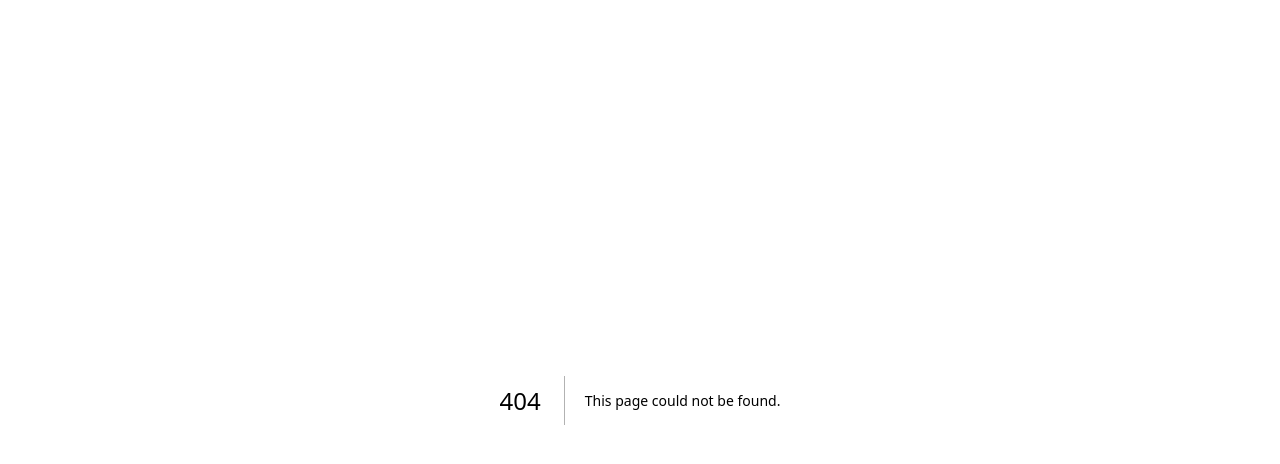
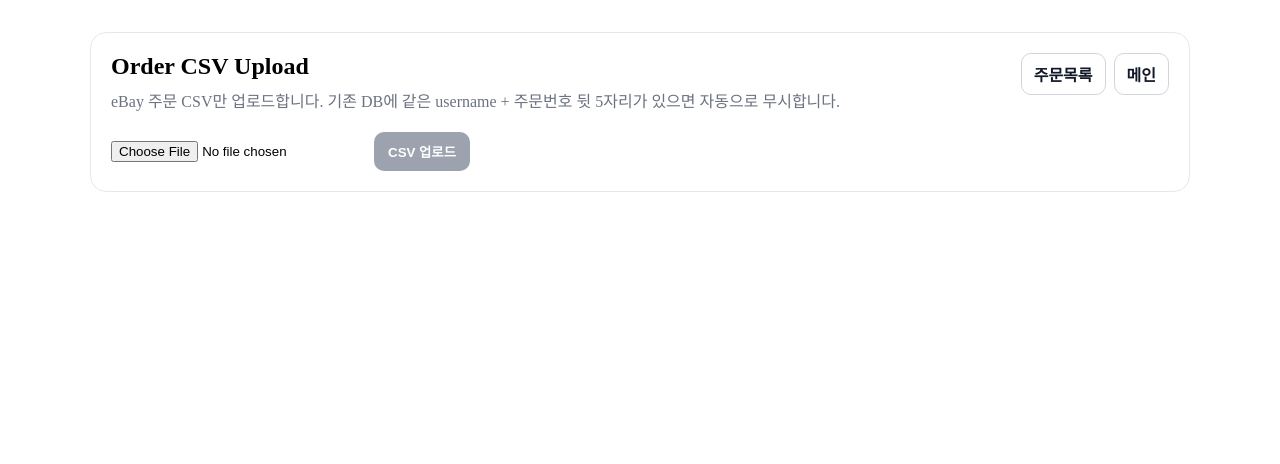
Before and after one commit to ddogagak/shipping, a Next.js app in the folder web/: page /order-upload in a window 1280 px wide. Before the commit this address had no page. Shown: the top 464 px of the page. Built offline with nearby package versions, Linux system fonts and the light colour scheme.

Commit message:
Create page.tsx

```diff
--- /dev/null
+++ b/web/app/order-upload/page.tsx
@@ -0,0 +1,270 @@
+"use client";
+
+import Link from "next/link";
+import { useState } from "react";
+import { useRouter } from "next/navigation";
+
+type SkippedOrder = {
+  order_number: string;
+  username: string;
+  reason: string;
+};
+
+type UploadResult = {
+  ok?: boolean;
+  saved?: number;
+  skipped_count?: number;
+  skipped?: SkippedOrder[];
+  message?: string;
+  error?: string;
+  detail?: string;
+};
+
+export default function OrderUploadPage() {
+  const router = useRouter();
+  const [file, setFile] = useState<File | null>(null);
+  const [loading, setLoading] = useState(false);
+  const [result, setResult] = useState<UploadResult | null>(null);
+
+  async function uploadCsv() {
+    if (!file) {
+      setResult({ error: "CSV 파일을 선택해 주세요." });
+      return;
+    }
+
+    setLoading(true);
+    setResult(null);
+
+    try {
+      const formData = new FormData();
+      formData.append("file", file);
+
+      const response = await fetch("/api/import/ebay-csv", {
+        method: "POST",
+        body: formData,
+      });
+
+      const json = (await response.json()) as UploadResult;
+
+      if (!response.ok) {
+        setResult({
+          error: json.error || "업로드 실패",
+          detail: json.detail,
+        });
+        return;
+      }
+
+      setResult(json);
+    } catch (error) {
+      setResult({
+        error: "업로드 중 오류가 발생했습니다.",
+        detail: error instanceof Error ? error.message : "Unknown error",
+      });
+    } finally {
+      setLoading(false);
+    }
+  }
+
+  return (
+    <main style={{ maxWidth: 1100, margin: "0 auto", padding: 24 }}>
+      <section
+        style={{
+          border: "1px solid #e5e7eb",
+          borderRadius: 16,
+          padding: 20,
+          background: "#fff",
+        }}
+      >
+        <div
+          style={{
+            display: "flex",
+            justifyContent: "space-between",
+            gap: 16,
+            alignItems: "flex-start",
+            flexWrap: "wrap",
+          }}
+        >
+          <div>
+            <h1 style={{ marginTop: 0, marginBottom: 8 }}>Order CSV Upload</h1>
+            <p style={{ color: "#6b7280", margin: 0 }}>
+              eBay 주문 CSV만 업로드합니다. 기존 DB에 같은 username + 주문번호 뒷 5자리가 있으면 자동으로 무시합니다.
+            </p>
+          </div>
+
+          <div style={{ display: "flex", gap: 8, flexWrap: "wrap" }}>
+            <Link
+              href="/orders"
+              style={{
+                textDecoration: "none",
+                border: "1px solid #d1d5db",
+                padding: "8px 12px",
+                borderRadius: 10,
+                color: "#111827",
+                fontWeight: 700,
+              }}
+            >
+              주문목록
+            </Link>
+            <Link
+              href="/"
+              style={{
+                textDecoration: "none",
+                border: "1px solid #d1d5db",
+                padding: "8px 12px",
+                borderRadius: 10,
+                color: "#111827",
+                fontWeight: 700,
+              }}
+            >
+              메인
+            </Link>
+          </div>
+        </div>
+
+        <div
+          style={{
+            marginTop: 20,
+            display: "flex",
+            gap: 10,
+            flexWrap: "wrap",
+            alignItems: "center",
+          }}
+        >
+          <input
+            type="file"
+            accept=".csv,text/csv"
+            onChange={(event) => {
+              setFile(event.target.files?.[0] || null);
+              setResult(null);
+            }}
+          />
+
+          <button
+            type="button"
+            onClick={uploadCsv}
+            disabled={loading || !file}
+            style={{
+              border: 0,
+              borderRadius: 10,
+              padding: "10px 14px",
+              background: loading || !file ? "#9ca3af" : "#111827",
+              color: "#fff",
+              fontWeight: 800,
+              cursor: loading || !file ? "not-allowed" : "pointer",
+            }}
+          >
+            {loading ? "업로드 중..." : "CSV 업로드"}
+          </button>
+
+          {result?.ok ? (
+            <button
+              type="button"
+              onClick={() => router.push("/orders")}
+              style={{
+                border: "1px solid #d1d5db",
+                borderRadius: 10,
+                padding: "10px 14px",
+                background: "#fff",
+                color: "#111827",
+                fontWeight: 800,
+                cursor: "pointer",
+              }}
+            >
+              주문목록으로 이동
+            </button>
+          ) : null}
+        </div>
+      </section>
+
+      {result ? (
+        <section
+          style={{
+            marginTop: 16,
+            border: "1px solid #e5e7eb",
+            borderRadius: 16,
+            padding: 20,
+            background: "#fff",
+          }}
+        >
+          {result.error ? (
+            <div style={{ color: "#991b1b", fontWeight: 800 }}>
+              {result.error}
+              {result.detail ? <div style={{ marginTop: 8, fontWeight: 500 }}>{result.detail}</div> : null}
+            </div>
+          ) : (
+            <>
+              <h2 style={{ marginTop: 0 }}>업로드 결과</h2>
+              <div style={{ display: "flex", gap: 12, flexWrap: "wrap" }}>
+                <div style={summaryBoxStyle}>
+                  <div style={summaryLabelStyle}>신규 저장</div>
+                  <strong style={summaryNumberStyle}>{result.saved || 0}</strong>
+                </div>
+                <div style={summaryBoxStyle}>
+                  <div style={summaryLabelStyle}>중복/무시</div>
+                  <strong style={summaryNumberStyle}>{result.skipped_count || 0}</strong>
+                </div>
+              </div>
+
+              {result.message ? <p>{result.message}</p> : null}
+
+              {result.skipped?.length ? (
+                <div style={{ marginTop: 18 }}>
+                  <h3>무시된 주문</h3>
+                  <div style={{ overflowX: "auto" }}>
+                    <table style={{ width: "100%", borderCollapse: "collapse" }}>
+                      <thead>
+                        <tr>
+                          <th style={thStyle}>주문번호</th>
+                          <th style={thStyle}>username</th>
+                          <th style={thStyle}>사유</th>
+                        </tr>
+                      </thead>
+                      <tbody>
+                        {result.skipped.map((row, index) => (
+                          <tr key={`${row.order_number}-${index}`}>
+                            <td style={tdStyle}>{row.order_number}</td>
+                            <td style={tdStyle}>{row.username}</td>
+                            <td style={tdStyle}>{row.reason}</td>
+                          </tr>
+                        ))}
+                      </tbody>
+                    </table>
+                  </div>
+                </div>
+              ) : null}
+            </>
+          )}
+        </section>
+      ) : null}
+    </main>
+  );
+}
+
+const summaryBoxStyle: React.CSSProperties = {
+  minWidth: 140,
+  border: "1px solid #e5e7eb",
+  borderRadius: 14,
+  padding: 14,
+};
+
+const summaryLabelStyle: React.CSSProperties = {
+  color: "#6b7280",
+  fontSize: 13,
+};
+
+const summaryNumberStyle: React.CSSProperties = {
+  fontSize: 28,
+};
+
+const thStyle: React.CSSProperties = {
+  textAlign: "left",
+  borderBottom: "1px solid #e5e7eb",
+  padding: "10px 8px",
+  fontSize: 13,
+};
+
+const tdStyle: React.CSSProperties = {
+  borderBottom: "1px solid #f3f4f6",
+  padding: "10px 8px",
+  fontSize: 13,
+};
```
